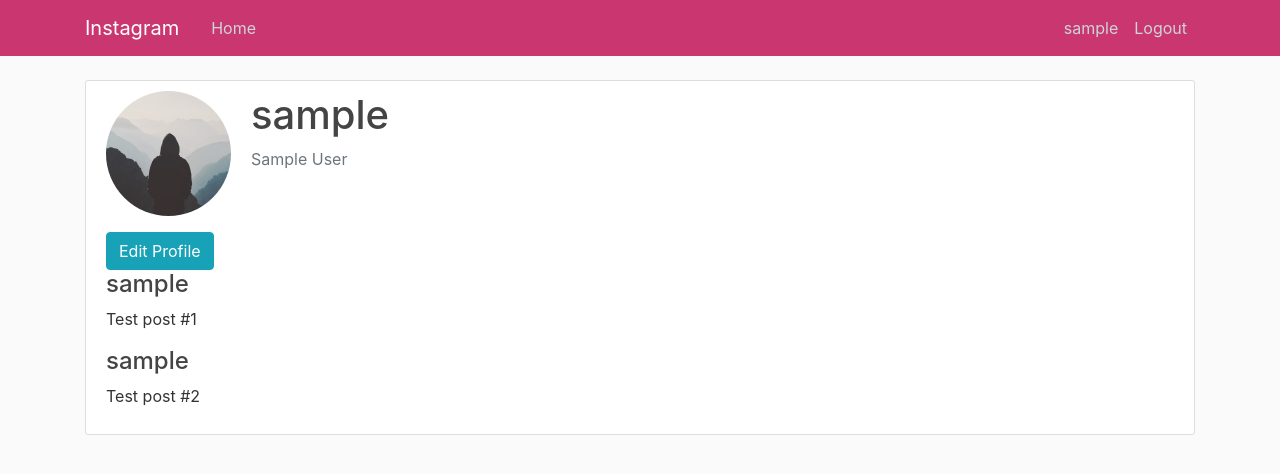
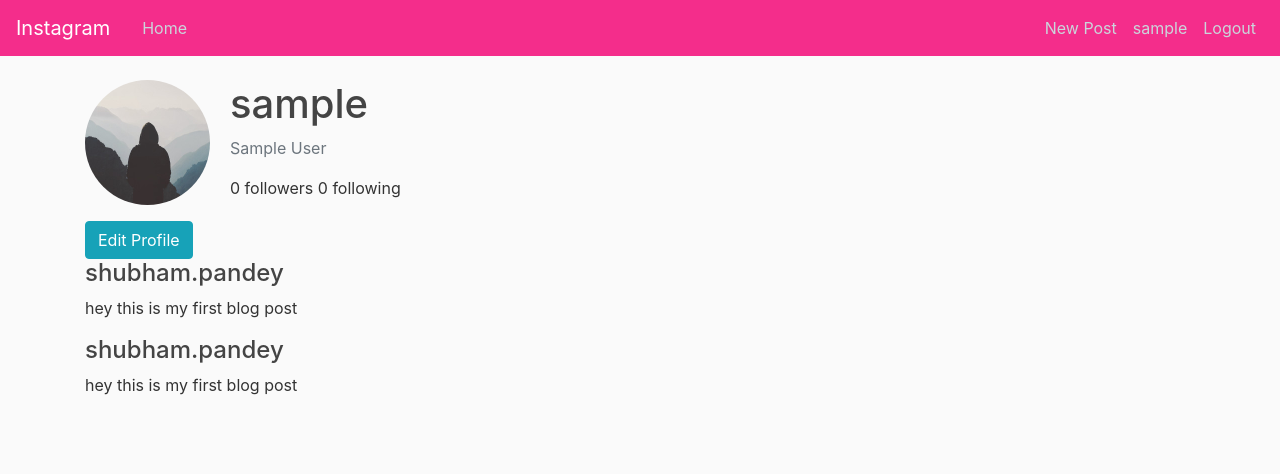
Before and after one commit to 29shubham29/Instagram-clone, a Flask app: page /account in a window 1280 px wide. Shown: the top 474 px of the page. Run offline with Flask 2, Linux system fonts and the light colour scheme; the visitor is signed in with stand-in values (Sample User, id 1); data comes from the database, SQL or seed files in the repository; data that the repository does not hold is empty; some libraries are stand-ins or nearby versions.

Commit message:
modified ui for post uploading

```diff
--- a/app/forms.py
+++ b/app/forms.py
@@ -42,3 +42,9 @@
             user  = User.query.filter_by(username=username.data).first()
             if user:
                 raise ValidationError("Oops someone already have this username!!")
+
+
+class PostForm(FlaskForm):
+    image = FileField('Snap',validators = [DataRequired(),FileAllowed(['jpg','png'])])
+    caption = TextAreaField('Caption',validators=[DataRequired(),Length(min=2,max=150)])
+    submit = SubmitField('Post')
--- a/app/models.py
+++ b/app/models.py
@@ -56,7 +56,7 @@
 class Post(db.Model):
 
     id = db.Column(db.Integer, primary_key=True)
-    image_file = db.Column(db.String(20), nullable=False, default='default.jpg')
+    image_file = db.Column(db.String(20), nullable=False)
     caption = db.Column(db.String(140))
     timestamp = db.Column(db.DateTime, index=True, default=datetime.utcnow)
     user_id = db.Column(db.Integer, db.ForeignKey('user.id'))
--- a/app/routes.py
+++ b/app/routes.py
@@ -3,16 +3,33 @@
 import os
 from app import app,db
 from flask import request
-from app.forms import RegistrationForm,LoginForm, UpdateForm
+from app.forms import RegistrationForm,LoginForm, UpdateForm, PostForm
 from flask import render_template, url_for, flash, redirect, request
 from flask_login import current_user, login_user, logout_user, login_required
 from app.models import User
 
+
+@app.route("/index")
+def index():
+    posts = [
+        {
+            'author':'shubham.pandey',
+            'title':'First',
+            'content':'hey this is my first blog post'
+        },
+        {
+            'author':'shubham.pandey',
+            'title':'First',
+            'content':'hey this is my first blog post'
+        }
+    ]
+    image_file = url_for('static',filename=f'profile_pics/{current_user.image_file}')
+    return render_template('landing.html',posts=posts,image_file=image_file)
 @app.route("/", methods=['GET', 'POST'])
 @app.route("/home", methods=['GET', 'POST'])
 def home():
     if current_user.is_authenticated:
-        return redirect(url_for('landing'))
+        return redirect(url_for('index'))
     form = RegistrationForm()
     if form.validate_on_submit():
         user = User(email=form.email.data,fullname=form.fullname.data,username=form.username.data,)
@@ -27,7 +44,7 @@
 @login_required
 def logout():
     logout_user()
-    return redirect(url_for('login'))
+    return redirect(url_for('index'))
 
 @app.route("/main")
 def landing():
@@ -36,10 +53,24 @@
 @app.route("/")
 @app.route("/login", methods=['GET', 'POST'])
 def login():
+    posts = [
+        {
+            'author':'shubham.pandey',
+            'title':'First',
+            'content':'hey this is my first blog post'
+        },
+        {
+            'author':'shubham.pandey',
+            'title':'First',
+            'content':'hey this is my first blog post'
+        }
+    ]
     if current_user.is_authenticated:
-        return redirect(url_for('landing'))
+        return redirect(url_for('landing'),posts=posts)
     form = LoginForm()
-    if form.validate_on_submit():
+    # if form.validate_on_submit():
+    if request.method == 'POST' and form.validate():
+        print(request.form,request)
         user = User.query.filter_by(username=form.username.data).first()
         if user is None or not user.check_password(form.password.data):
             flash("Invalid username or password!",'danger')
@@ -47,7 +78,8 @@
         login_user(user,remember=form.remember.data)
         next_page = request.args.get('next')
         return redirect(next_page) if next_page else redirect(url_for('landing'))
-    return render_template('login.html',form=form)
+    else:
+        return render_template('login.html',form=form)
 
 @app.route("/register", methods=['GET', 'POST'])
 def register():
@@ -96,9 +128,17 @@
         form.about_me.data = current_user.about_me
     image_file = url_for('static',filename=f'profile_pics/{current_user.image_file}')
     posts = [
-            {'author': current_user.username, 'body': 'Test post #1'},
-            {'author': current_user.username, 'body': 'Test post #2'}
-        ]
+        {
+            'author':'shubham.pandey',
+            'title':'First',
+            'content':'hey this is my first blog post'
+        },
+        {
+            'author':'shubham.pandey',
+            'title':'First',
+            'content':'hey this is my first blog post'
+        }
+    ]
     return render_template('account.html',title="Account",image_file=image_file,posts=posts, form=form)
 
 #user template
@@ -109,12 +149,14 @@
             {'author': user, 'body': 'Test post #1'},
             {'author': user, 'body': 'Test post #2'}
         ]
-    return render_template('user.html',user=user,posts=posts)
+    image_file = url_for('static',filename=f'profile_pics/{user.image_file}')
+    return render_template('user.html',user=user,posts=posts,image_file=image_file)
 
 @app.route('/follow/<username>')
 @login_required
 def follow(username):
     user = User.query.filter_by(username=username).first()
+    image_file = url_for('static',filename=f'profile_pics/{user.image_file}')
     if user is None:
         flash('User {} not found.'.format(username))
         return redirect(url_for('landing'))
@@ -123,20 +165,32 @@
         return redirect(url_for('user', username=username))
     current_user.follow(user)
     db.session.commit()
-    flash('You are following {}!'.format(username))
-    return redirect(url_for('user', username=username))
+    flash('You are following {}!'.format(username),'success')
+    return redirect(url_for('user', username=username,image_file=image_file))
 
 @app.route('/unfollow/<username>')
 @login_required
 def unfollow(username):
     user = User.query.filter_by(username=username).first()
+    image_file = url_for('static',filename=f'profile_pics/{user.image_file}')
     if user is None:
         flash('User {} not found.'.format(username))
         return redirect(url_for('landing'))
     if user == current_user:
-        flash('You cannot unfollow yourself!')
+        flash('You cannot unfollow yourself!','danger')
         return redirect(url_for('user', username=username))
     current_user.unfollow(user)
     db.session.commit()
-    flash('You are not following {}.'.format(username))
-    return redirect(url_for('user', username=username))
+    flash('You are not following {}.'.format(username),'info')
+    return redirect(url_for('user', username=username,image_file=image_file))
+
+
+@app.route("/post/new",methods = ['GET','POST'])
+@login_required
+def new_post():
+    image_file = url_for('static',filename=f'profile_pics/{current_user.image_file}')
+    form = PostForm()
+    if form.validate_on_submit():
+        flash('Message sucessful')
+        return redirect(url_for('index'))
+    return render_template('create_post.html',title='New Post',form=form,image_file=image_file)
--- a/app/static/css/layout.css
+++ b/app/static/css/layout.css
@@ -13,9 +13,11 @@
     color: #444444;
 }
 
-
+.new-post-user{
+  margin-top:10em;
+}
 .bg-steel{
-    background-color: #ca366f;
+    background-color: #f42d8b;
 }
 .site-header .navbar-nav .nav-link {
     color: #cbd5db;
@@ -83,3 +85,29 @@
   .account-heading {
     font-size: 2.5rem;
   }
+
+  /* base user styles */
+.post-left{
+  text-align: center;
+  color: #fff;
+  margin-top: 4em
+}
+.post-left p{
+  padding: 20px 20px 0;
+}
+.post-right{
+  border:none;
+  background: #f8f8f8;
+  padding-top:50px;
+}
+.new-post-page{
+  background: #fff;
+    border:1px solid #e6e6e6;
+    box-shadow: 20px 20px 50px 10px pink;
+    margin: 4em 4em;
+    padding:40px;
+}
+.postpage-img{
+  height: 10em;
+    width: 10em;
+}
--- a/app/templates/account.html
+++ b/app/templates/account.html
@@ -1,6 +1,6 @@
 {% extends "layout.html" %}
 {% block content %}
-<div class="content-section">
+<div class="col-md-12">
     <div class="media">
         <img class="rounded-circle account-img" src="{{image_file}}">
         <div class="media-body">
@@ -9,12 +9,18 @@
             {% if current_user.about_me %}
             <p>{{ current_user.about_me }}</p>
             {% endif %}
+            <p>{{ current_user.followers.count() }} followers
+                {{current_user.followed.count()}}
+                following
+            </p>
         </div>
     </div>
     <div>
         <button type="button" class="btn btn-info" data-toggle="modal"
             data-target="#myModal">Edit Profile</button>
     </div>
+</div>
+
 <div id="myModal" class="modal fade" role="dialog">
     <div class="modal-dialog">
         <!-- Modal content-->
@@ -74,11 +80,12 @@
     </div>
 </div>
 <!-- FORM HERE -->
+<div class="col-md-12">
     <div>
         {% for post in posts %}
         <h4>{{post.author}}</h4>
         <p>
-            {{post.body}}
+            {{post.content}}
         </p>
         {% endfor %}
     </div>
--- a/app/templates/layout.html
+++ b/app/templates/layout.html
@@ -22,12 +22,10 @@
 <body>
     <header class="site-header">
         <nav class="navbar navbar-expand-md navbar-dark bg-steel fixed-top">
-            <div class="container">
             <a class="navbar-brand mr-4" href="/">Instagram</a>
-                <button class="navbar-toggler" type="button"
-                    data-toggle="collapse" data-target="#navbarToggle"
-                    aria-controls="navbarToggle" aria-expanded="false"
-                    aria-label="Toggle navigation">
+            <button class="navbar-toggler" type="button" data-toggle="collapse"
+                data-target="#navbarToggle" aria-controls="navbarToggle"
+                aria-expanded="false" aria-label="Toggle navigation">
                 <span class="navbar-toggler-icon"></span>
             </button>
             <div class="collapse navbar-collapse" id="navbarToggle">
@@ -38,6 +36,8 @@
                 <!-- Navbar Right Side -->
                 <div class="navbar-nav">
                     {% if current_user.is_authenticated %}
+                    <a href="{{ url_for('new_post') }}"
+                        class="nav-item nav-link">New Post</a>
                     <a href="{{ url_for('account') }}"
                         class="nav-item nav-link">{{ current_user.username }}</a>
                     <a class="nav-item nav-link"
@@ -50,12 +50,10 @@
                     {% endif %}
                 </div>
             </div>
-            </div>
         </nav>
     </header>
     <main role="main" class="container">
         <div class="row">
-            <div class="col-md-12">
             {% with messages = get_flashed_messages(with_categories=true) %}
             {% if messages %}
             {% for category,message in messages %}
@@ -65,9 +63,7 @@
             {% endfor %}
             {% endif %}
             {% endwith %}
-                {% block content %}
-                {% endblock %}
-            </div>
+            {% block content %}{% endblock %}
         </div>
     </main>
     <script src="https://code.jquery.com/jquery-3.3.1.slim.min.js"
@@ -81,7 +77,6 @@
         src="https://stackpath.bootstrapcdn.com/bootstrap/4.3.1/js/bootstrap.min.js"
         integrity="sha384-JjSmVgyd0p3pXB1rRibZUAYoIIy6OrQ6VrjIEaFf/nJGzIxFDsf4x0xIM+B07jRM"
         crossorigin="anonymous"></script>
-
 </body>
 
 </html>
```
Also changed, not shown: app/templates/create_post.html (added, +39 -0 lines), app/templates/landing.html (+32 -7 lines), app/templates/login.html (+7 -3 lines), app/templates/user.html (+6 -5 lines), app/static/profile_pics/d337badec5ce352b.png (added). Lines whose indentation alone changed are shown as unchanged.
